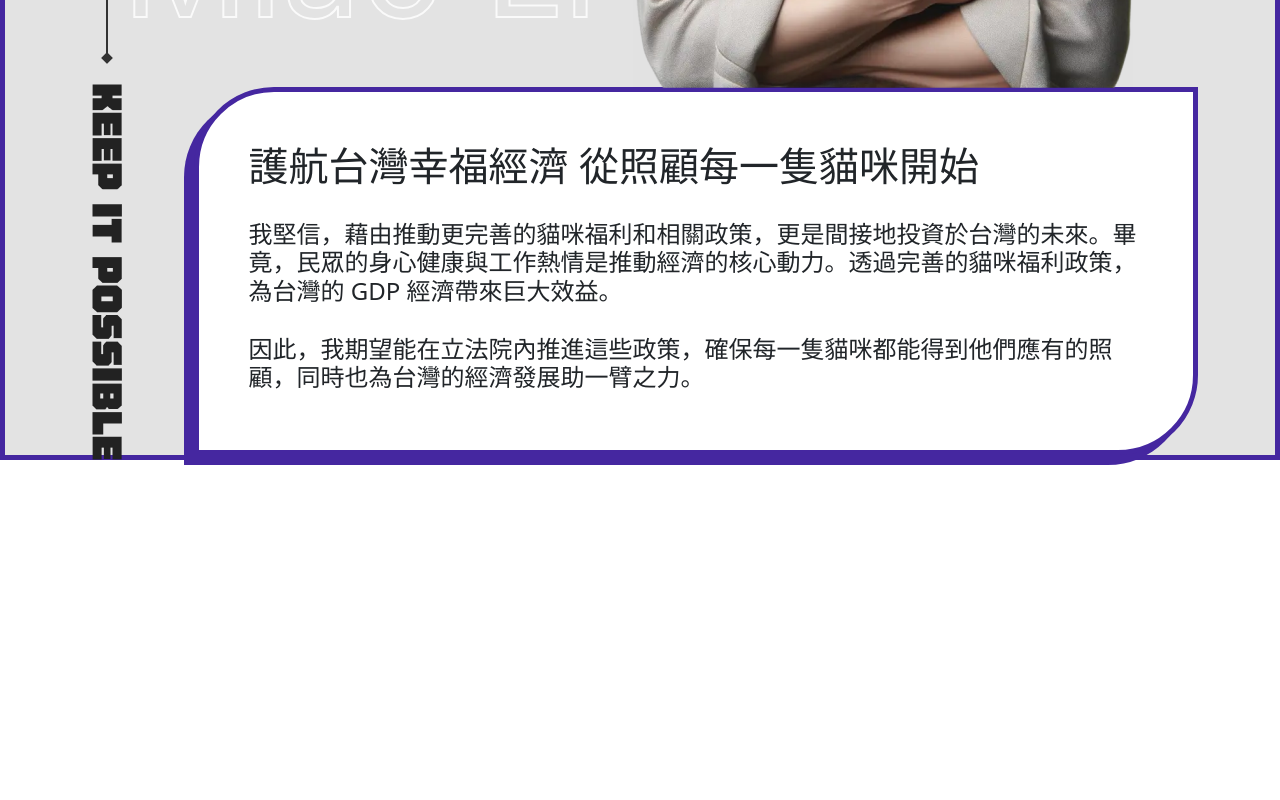
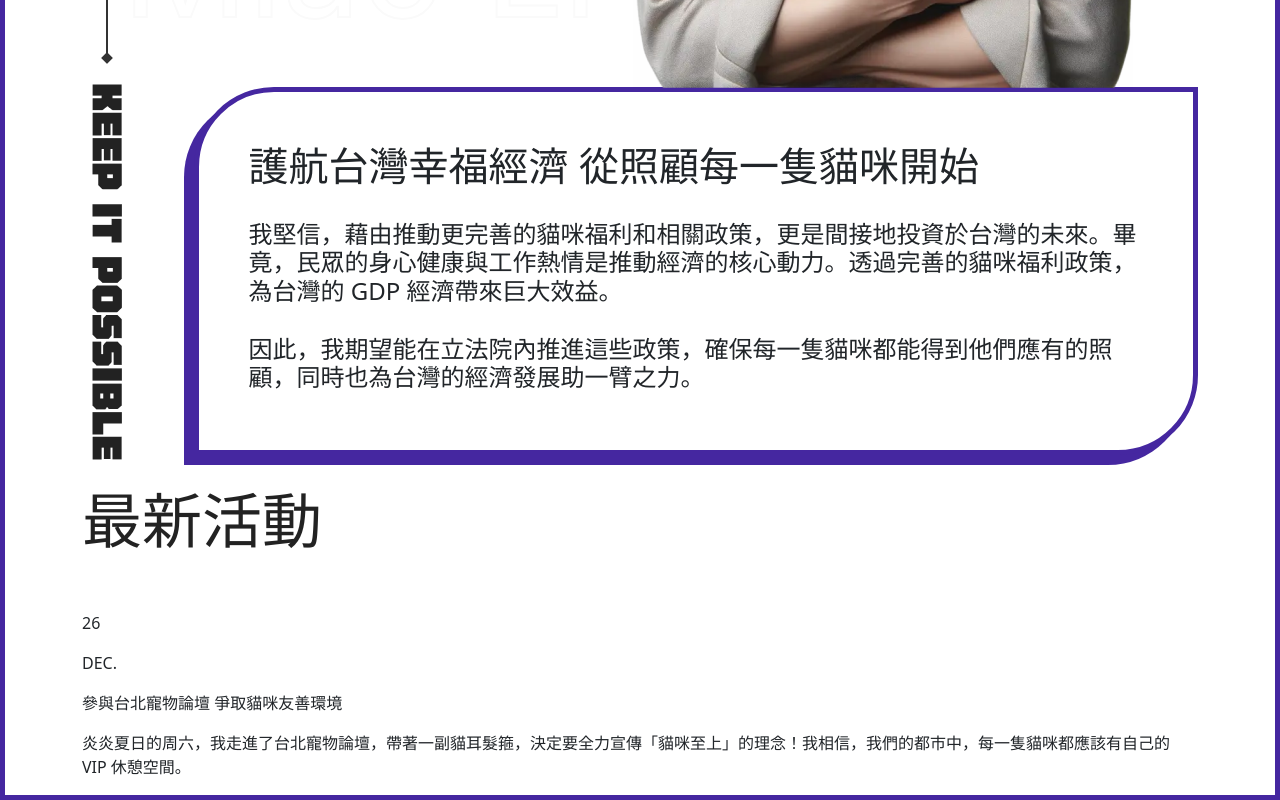
Before and after one commit to louisa0416/cra-sample, a React (Create React App) app: page / in a window 1280 px wide. Shown: the part 721-1521 px from the top of the page. Before the commit the page ends 1192 px from the top, so only its background shows below. Built offline with nearby package versions, Linux system fonts and the light colour scheme; a web font is replaced by a local one.

Commit message:
feat:add Activity section

```diff
--- a/src/App.js
+++ b/src/App.js
@@ -2,6 +2,7 @@
 ////外部套件
 import NavBar from "./components/Navbar/Navbar";
 import Main from "./components/Main/Main";
+import Activity from "./components/Activity/Activity";
 
 import "./assets/App.css";
 
@@ -14,6 +15,7 @@ function App() {
     <div classNameName="App">
       <NavBar />
       <Main />
+      <Activity />
     </div>
   );
 }
--- a/src/assets/index.css
+++ b/src/assets/index.css
@@ -2,24 +2,14 @@ body {
   margin: 0;
   height: 100%;
   min-height: 100vh;
-  font-family:
-    "NotoSans-Regular",
-    -apple-system,
-    BlinkMacSystemFont,
-    "Segoe UI",
-    "Roboto",
-    "Oxygen",
-    "Ubuntu",
-    "Cantarell",
-    "Fira Sans",
-    "Droid Sans",
-    "Helvetica Neue",
-    sans-serif;
+  font-family: "NotoSans-Regular", -apple-system, BlinkMacSystemFont, "Segoe UI",
+    "Roboto", "Oxygen", "Ubuntu", "Cantarell", "Fira Sans", "Droid Sans",
+    "Helvetica Neue", sans-serif;
   -webkit-font-smoothing: antialiased;
   -moz-osx-font-smoothing: grayscale;
 
   border: 5px solid var(--main-color);
-  background: #e3e3e3;
+  --background-color: #e3e3e3;
   box-sizing: border-box;
 
   --main-color: #4527a0;
--- /dev/null
+++ b/src/components/Activity/Activity.js
@@ -0,0 +1,31 @@
+import "./Activity.scss"
+const Activity =()=>{
+
+    return(
+        <div className="activity">
+            <div className="container">
+                <p className="title">最新活動</p>
+                <div className="wrapper-activity">
+                    <div className="activity-item">
+                        <img src="" alt="" />
+                        <div className="activity-time">
+                            <p className="date">26</p>
+                            <p className="month">DEC.</p>
+                        </div>
+                        <p className="activity-title">
+                        參與台北寵物論壇 爭取貓咪友善環境
+                        </p>
+                        <p className="activity-description">
+                        炎炎夏日的周六，我走進了台北寵物論壇，帶著一副貓耳髮箍，決定要全力宣傳「貓咪至上」的理念！我相信，我們的都市中，每一隻貓咪都應該有自己的
+                  VIP 休憩空間。
+                        </p>
+                    </div>
+                    <div className="session"></div>
+                </div>
+            </div>
+
+        </div>
+    )
+}
+
+export default Activity;
--- /dev/null
+++ b/src/components/Activity/Activity.scss
@@ -0,0 +1,11 @@
+.activity{
+
+    .title {
+        margin: 30px auto;
+        color: #222222;
+        font-size: 60px;
+        line-height: 72px;
+        font-family: var(--font-family-special);
+      }
+
+}
--- a/src/components/Main/Main.scss
+++ b/src/components/Main/Main.scss
@@ -1,5 +1,5 @@
 .main {
-  background-color: #e3e3e3;
+
 
   .sub-title {
     font-size: 35px;
```
